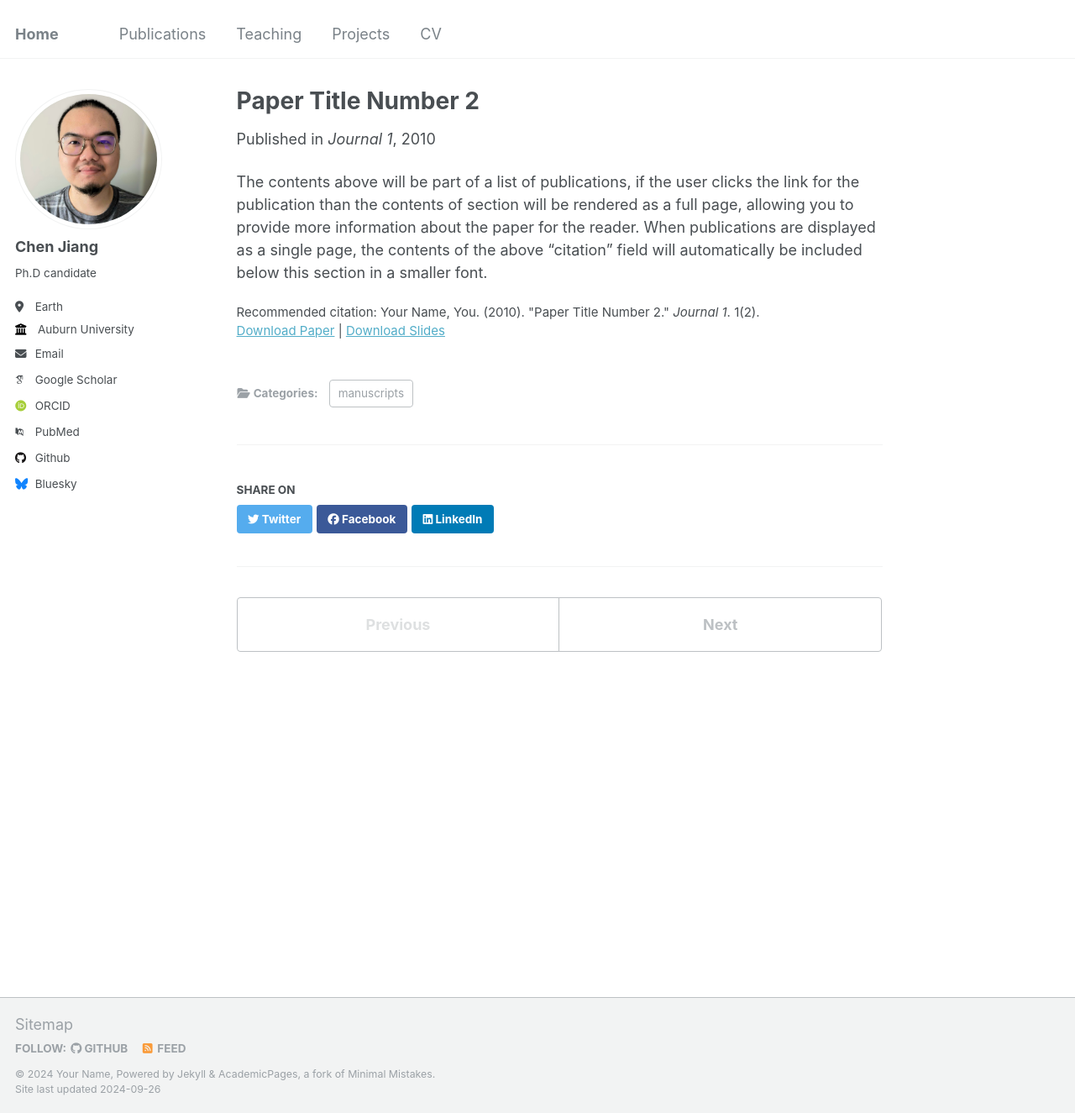
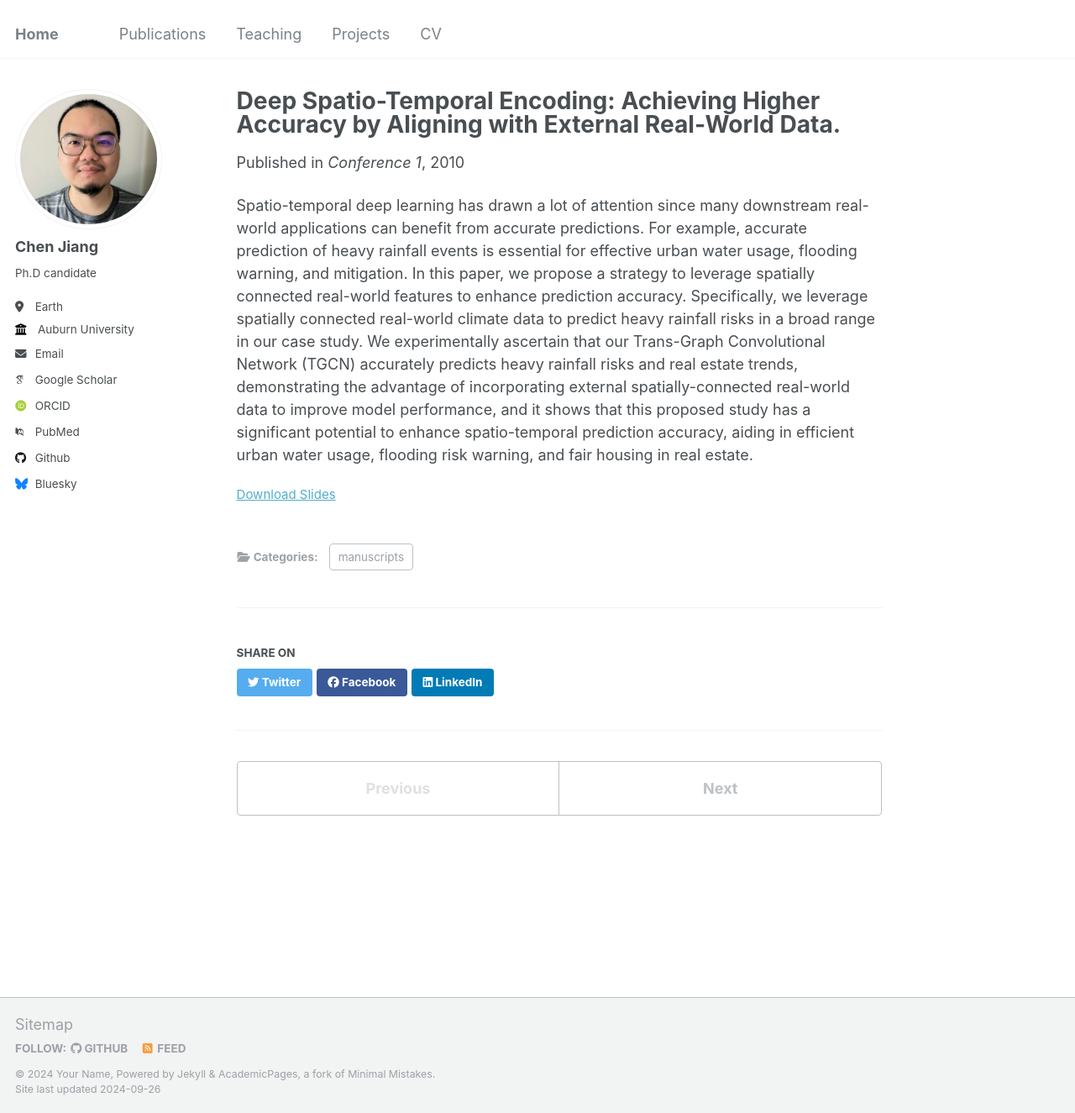
Before and after one commit to jiang28/jiangchen, a Jekyll site: the page built from _publications/2010-10-01-paper-title-number-2.md, in a window 1280 px wide and 1325 px high. Shown: the whole window at 84% size. Built offline with Jekyll 4.4.1, drawn with Linux system fonts in a browser that asks for light colours; some web fonts are replaced.

Commit message:
update publish list

```diff
--- a/_publications/2010-10-01-paper-title-number-2.md
+++ b/_publications/2010-10-01-paper-title-number-2.md
@@ -1,14 +1,13 @@
 ---
-title: "Paper Title Number 2"
+title: "Deep Spatio-Temporal Encoding: Achieving Higher Accuracy by Aligning with External Real-World Data."
 collection: publications
 category: manuscripts
 permalink: /publication/2010-10-01-paper-title-number-2
-excerpt: 'This paper is about the number 2. The number 3 is left for future work.'
+excerpt: 'Chen Jiang, Wenlu Wang, Jingjing Li, Naiqing Pan, Wei-Shinn Ku'
 date: 2010-10-01
-venue: 'Journal 1'
-slidesurl: 'http://academicpages.github.io/files/slides2.pdf'
-paperurl: 'http://academicpages.github.io/files/paper2.pdf'
-citation: 'Your Name, You. (2010). &quot;Paper Title Number 2.&quot; <i>Journal 1</i>. 1(2).'
+venue: 'Conference 1'
+slidesurl: 'https://ceur-ws.org/Vol-3651/DARLI-AP-4.pdf'
+paperurl: 'https://ceur-ws.org/Vol-3651/DARLI-AP-4.pdf'
 ---
 
-The contents above will be part of a list of publications, if the user clicks the link for the publication than the contents of section will be rendered as a full page, allowing you to provide more information about the paper for the reader. When publications are displayed as a single page, the contents of the above "citation" field will automatically be included below this section in a smaller font.
+Spatio-temporal deep learning has drawn a lot of attention since many downstream real-world applications can benefit from accurate predictions. For example, accurate prediction of heavy rainfall events is essential for effective urban water usage, flooding warning, and mitigation. In this paper, we propose a strategy to leverage spatially connected real-world features to enhance prediction accuracy. Specifically, we leverage spatially connected real-world climate data to predict heavy rainfall risks in a broad range in our case study. We experimentally ascertain that our Trans-Graph Convolutional Network (TGCN) accurately predicts heavy rainfall risks and real estate trends, demonstrating the advantage of incorporating external spatially-connected real-world data to improve model performance, and it shows that this proposed study has a significant potential to enhance spatio-temporal prediction accuracy, aiding in efficient urban water usage, flooding risk warning, and fair housing in real estate.
```
Also changed, not shown: _publications/2009-10-01-paper-title-number-1.md (+1 -1 lines).
